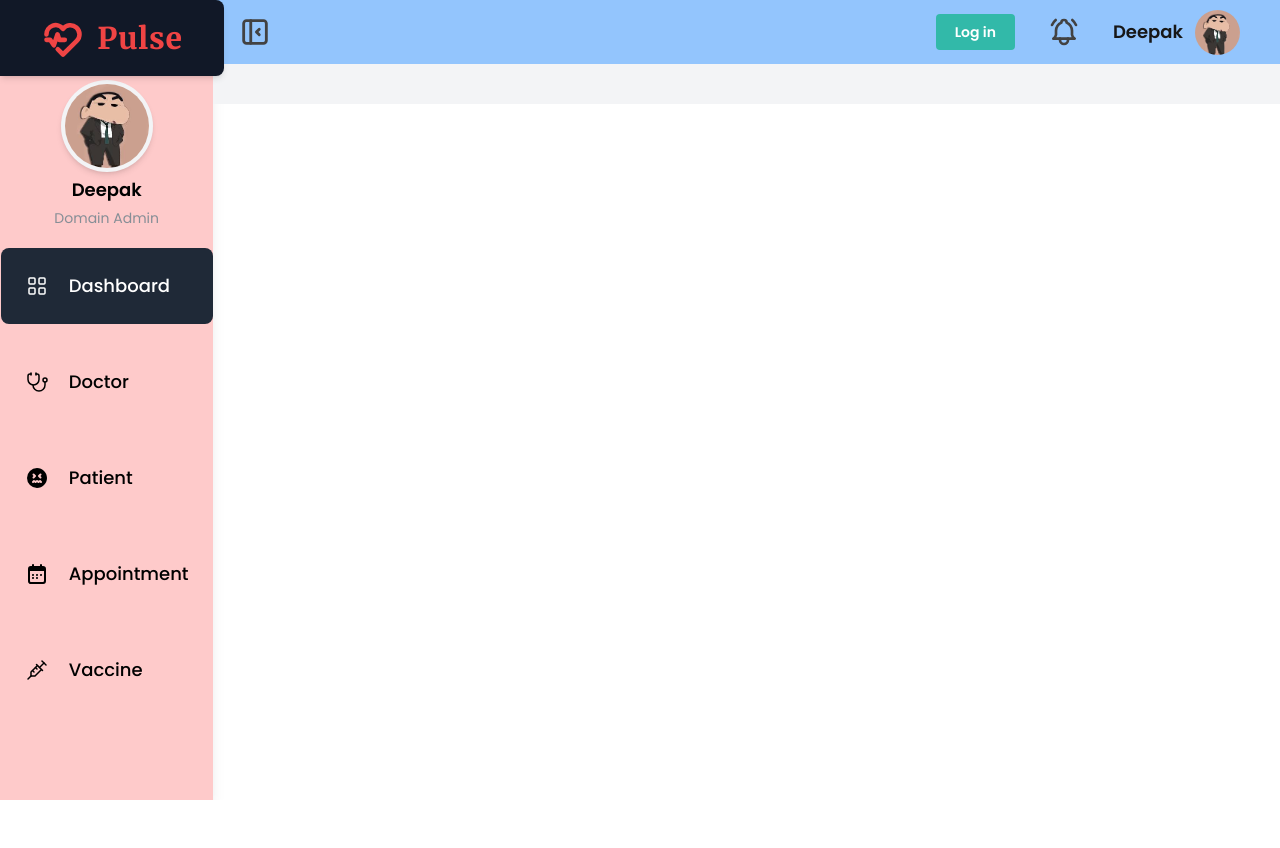
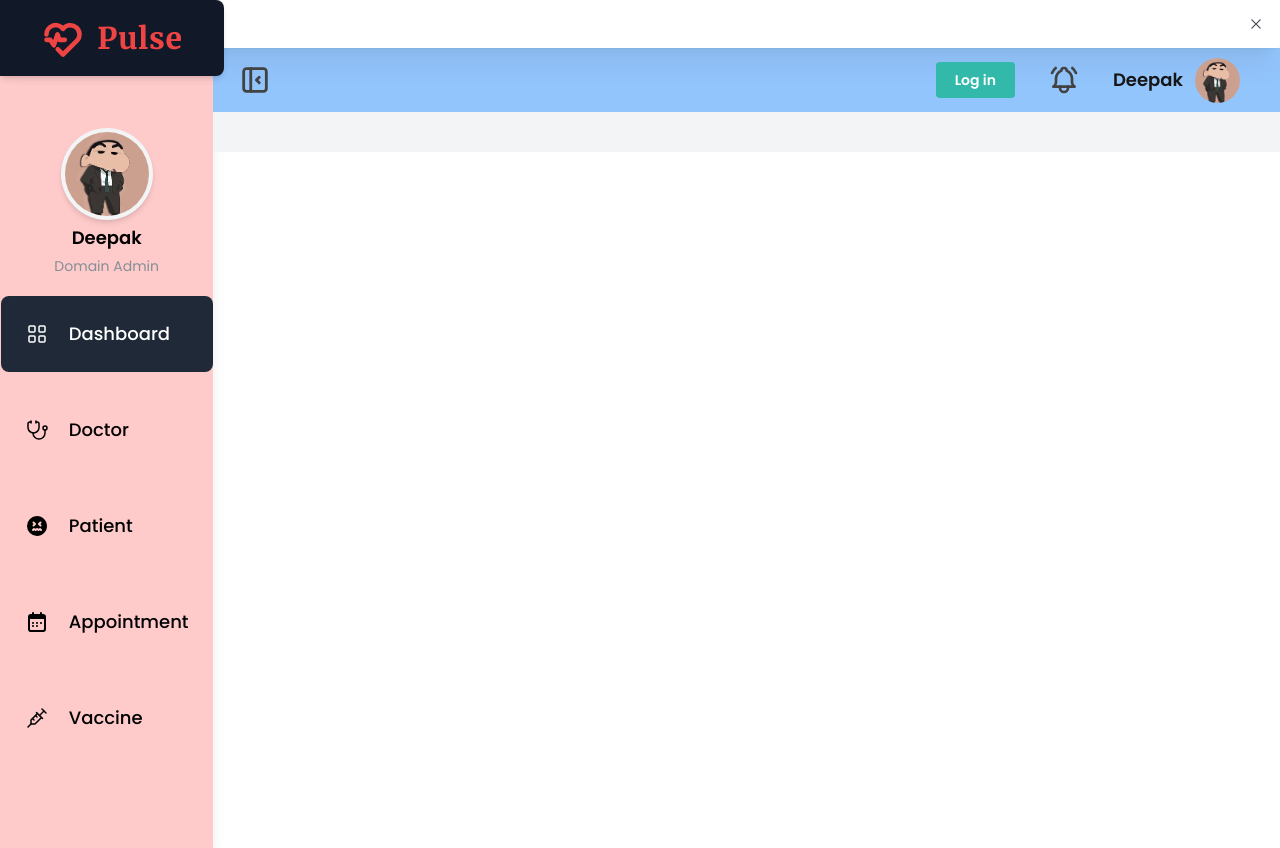
Before and after one commit to deepakdey412/Hospital-Management-System, a React (Create React App) app in the folder FRONTEND/hms-frontend/: page / in a window 1280 px wide. Before the commit the page ends 800 px from the top, so only its background shows below. Built offline with nearby package versions, Linux system fonts and the light colour scheme.

Commit message:
Add notification component

```diff
--- a/FRONTEND/hms-frontend/src/App.tsx
+++ b/FRONTEND/hms-frontend/src/App.tsx
@@ -1,6 +1,7 @@
 import './App.css';
 import '@mantine/core/styles.css';
-import { MantineProvider, createTheme } from '@mantine/core';
+import '@mantine/notifications/styles.css';
+import { MantineProvider, createTheme, Notification } from '@mantine/core';
 import AppRoutes from './Routes/AppRoutes';
 
 // ✅ Define custom theme
@@ -30,7 +31,7 @@ const theme = createTheme({
 export default function App() {
   return (
     <MantineProvider theme={theme}>
-
+      <Notification></Notification>
       <div>
         <AppRoutes></AppRoutes>
       </div>
```
